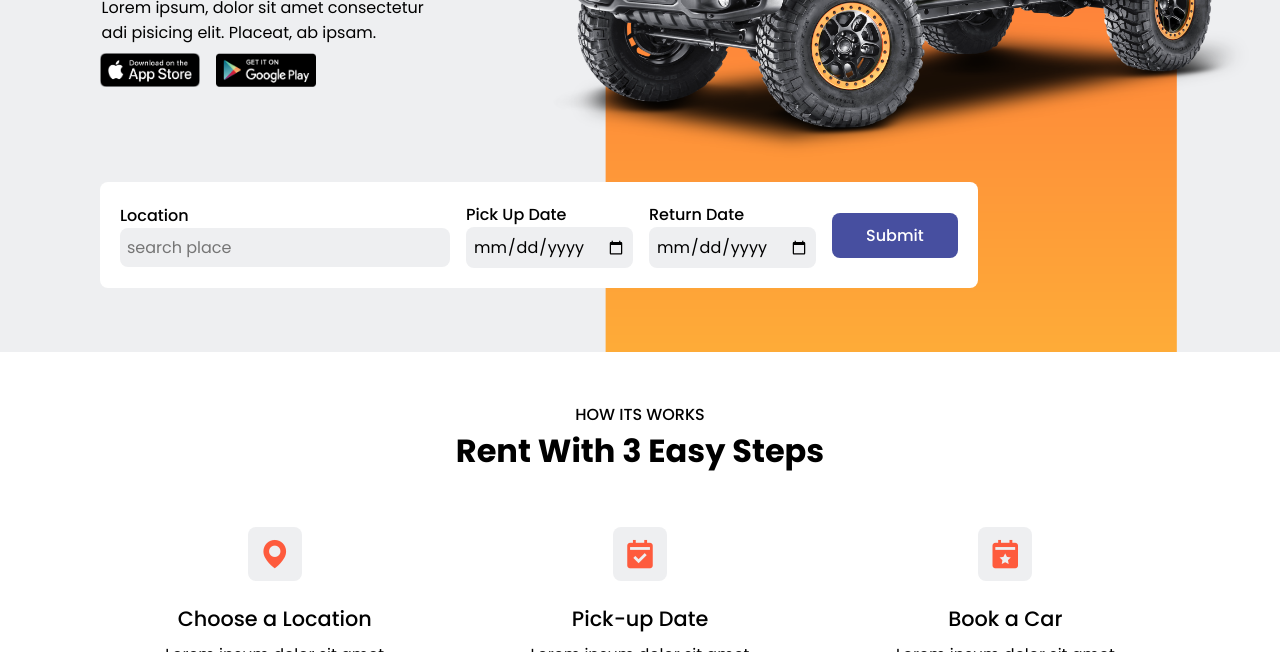
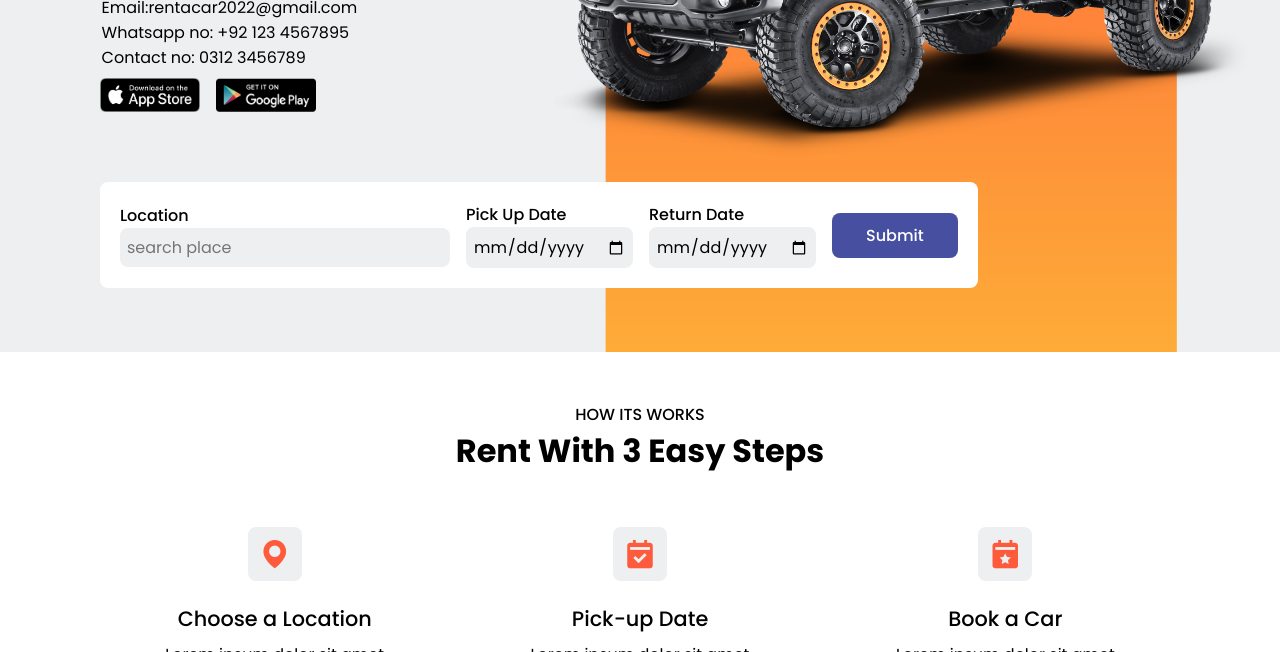
Before and after one commit to ZainFaisalu/FMP, a plain HTML site: page Renta Car (FMP)/index.html in a window 1280 px wide. Shown: the part 448-1100 px from the top of the page. Drawn offline with nearby package versions, Linux system fonts and the light colour scheme.

Commit message:
Update index.html

```diff
--- a/Renta Car (FMP)/index.html
+++ b/Renta Car (FMP)/index.html
@@ -33,7 +33,11 @@
     <section class="home" id="home">
         <div class="text">
             <h1><span>Looking</span> to <br>Rent a Car</h1>
-            <p>Lorem ipsum, dolor sit amet consectetur <br> adi  pisicing elit. Placeat, ab ipsam.</p>
+             <p>Book A Car Contact Us Throw <br>
+            Email:rentacar2022@gmail.com <br>
+            Whatsapp no: +92 123 4567895 <br>
+            Contact no: 0312 3456789
+            </p>
             <div class="app-stores">
                 <img src="./img/ios.png" alt="">
                 <img src="./img/512x512.png" alt="">
```
